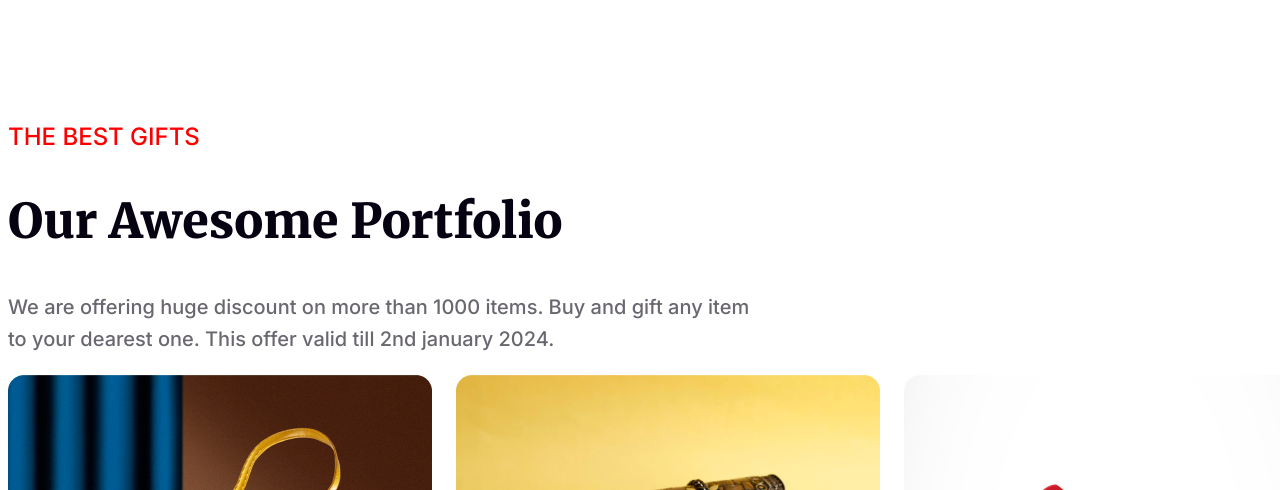
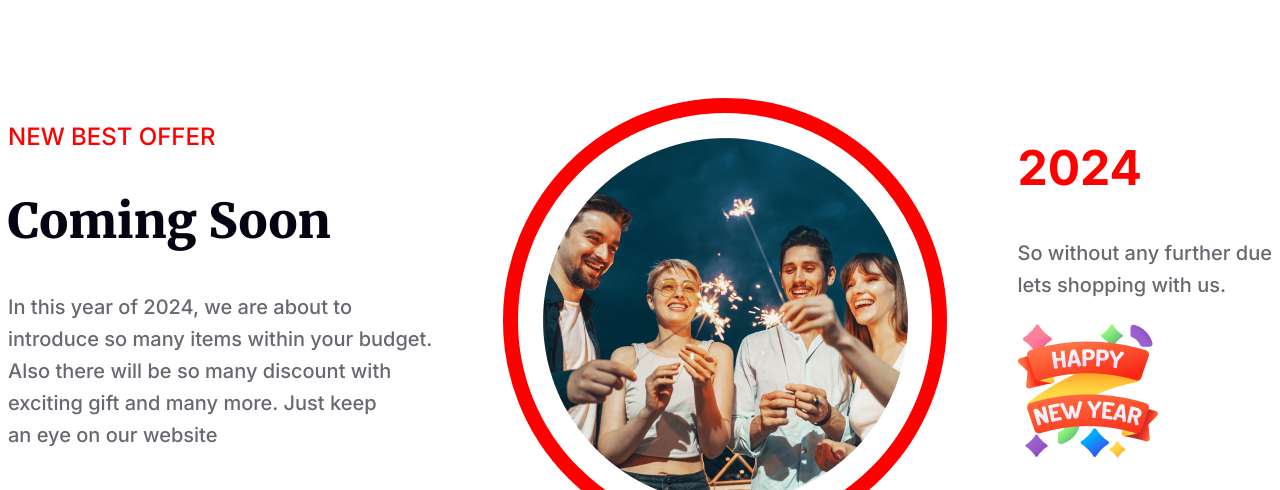
Before and after one commit to MimChowdhury66/first-assignment, a plain HTML site: page index.html in a window 1280 px wide. Shown: the part 2310-2800 px from the top of the page. Drawn offline with Linux system fonts and the light colour scheme.

Commit message:
bestgiftadd

```diff
--- a/index.html
+++ b/index.html
@@ -112,6 +112,61 @@
 
         </section>
 
+        <!-- Best offer section -->
+        <section
+            class="best-offer-container">
+            <div
+                class="best-offer-text">
+                <h3>NEW BEST
+                    OFFER</h3>
+                <h1>Coming
+                    Soon</h1>
+                <p>In this
+                    year of
+                    2024, we
+                    are about
+                    to
+                    <br>introduce
+                    so many
+                    items
+                    within
+                    your
+                    budget.
+                    <br> Also
+                    there will
+                    be so many
+                    discount
+                    with <br>
+                    exciting
+                    gift
+                    and many
+                    more. Just
+                    keep <br>
+                    an eye on
+                    our
+                    website
+                </p>
+            </div>
+            <div
+                class="best-offer-img">
+                <img src="images/Ellipse 1.png"
+                    alt="">
+            </div>
+            <div
+                class="best-offer-year">
+                <h1>2024</h1>
+                <p>So without
+                    any
+                    further
+                    due <br>
+                    lets
+                    shopping
+                    with us.
+                </p>
+                <img src="images/Group 96.png" alt="">
+            </div>
+
+        </section>
 
         <!-- portfolio section -->
         <section
@@ -221,6 +276,11 @@
             </div>
         </section>
 
+
+
+    </main>
+
+    <!-- footer section -->
     <footer>
         <section
             class="footer">
@@ -303,12 +363,6 @@
             </div>
         </section>
     </footer>
-
-    </main>
-
-    <footer>
-
-    </footer>
 </body>
 
 </html>
--- a/styles/style.css
+++ b/styles/style.css
@@ -1,7 +1,8 @@
 body {
-    /* margin: auto; */
-    /* margin: 0 140px; */
+    /* max-width: 1250px;
+    margin: 0 auto; */
 }
+
 
 .header-container {
 
@@ -23,7 +24,9 @@ body {
 
 .banner-title {
     padding-top: 177px;
-    color: blue;
+    color: #FFF;
+
+
     text-align: center;
     font-size: 32px;
     font-weight: 400;
@@ -32,12 +35,88 @@ body {
 .banner-topic {
     /* padding-top: 5px; */
     padding-bottom: 177px;
-    color: blue;
+    color: #FFF;
+
+
     text-align: center;
     font-size: 72px;
     font-weight: 900;
     line-height: 95px;
     /* 131.944% */
+}
+
+.best-offer-text h3 {
+    color: #F00;
+    /* text-align: center; */
+    font-family: Inter;
+    font-size: 24px;
+    font-style: normal;
+    font-weight: 500;
+    line-height: normal;
+}
+
+.best-offer-text h1 {
+    color: #070211;
+    font-family: Merriweather;
+    font-size: 48px;
+    font-style: normal;
+    font-weight: 900;
+    line-height: normal;
+    text-transform: capitalize;
+}
+
+.best-offer-text p {
+    color: rgba(7, 2, 17, 0.60);
+    font-family: Inter;
+    font-size: 20px;
+    font-style: normal;
+    font-weight: 400;
+    line-height: 32px;
+    /* 160% */
+}
+
+.best-offer-img {
+    width: 364.844px;
+    height: 364.844px;
+    border-radius: 50%;
+    padding: 25px;
+    border: 15px solid #F00;
+    /* width: 463px;
+    height: 463px; */
+    flex-shrink: 0;
+}
+
+
+.best-offer-container {
+    padding-top: 120px;
+
+    display: flex;
+    justify-content: space-between;
+}
+
+.best-offer-year h1 {
+    color: #F00;
+    font-family: Inter;
+    font-size: 48px;
+    font-style: normal;
+    font-weight: 700;
+    line-height: normal;
+}
+
+.best-offer-year p {
+    color: rgba(7, 2, 17, 0.60);
+    font-family: Inter;
+    font-size: 20px;
+    font-style: normal;
+    font-weight: 400;
+    line-height: 32px;
+    /* 160% */
+}
+
+.best-offer-year img {
+    width: 140px;
+    height: 140px;
+    flex-shrink: 0;
 }
 
 .offer {
@@ -361,7 +440,7 @@ body {
 
 .bottom-left {
     padding-left: 140px;
-padding-bottom: 120px;
+    padding-bottom: 120px;
     color: #FFF;
     font-family: Inter;
     font-size: 24px;
@@ -372,7 +451,7 @@ padding-bottom: 120px;
 
 .bottom-right {
     padding-left: 140px;
-padding-right: 140px;
+    padding-right: 140px;
     color: #FFF;
     font-family: Inter;
     font-size: 24px;
@@ -380,7 +459,8 @@ padding-right: 140px;
     font-weight: 500;
     line-height: normal;
 }
-.footer-bottom{
+
+.footer-bottom {
     display: flex;
     justify-content: space-between;
 }
```
Lines whose indentation alone changed are shown as unchanged.
